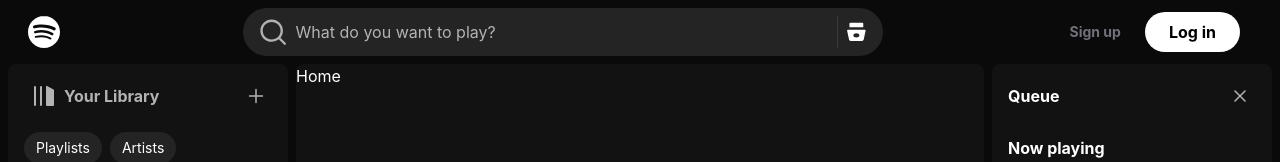
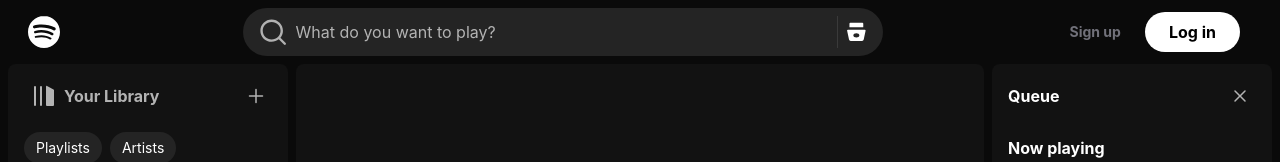
Before and after one commit to minhlc1108/spotify-fe, a React (Vite) app: page / in a window 1280 px wide. Shown: the top 162 px of the page. Built offline with nearby package versions, Linux system fonts and the light colour scheme.

Commit message:
css scroll-bar

```diff
--- a/src/assets/styles/global.css
+++ b/src/assets/styles/global.css
@@ -7,39 +7,18 @@ body {
 }
 @layer base {
 	/* Dành cho trình duyệt WebKit (Chrome, Safari, Edge) */
+
 	::-webkit-scrollbar {
-		@apply w-2 h-2;
+		width: 14px;
+	}
+	::-webkit-scrollbar-thumb {
+		background-color: hsla(0, 0%, 100%, 0.3);
 	}
 
-	::-webkit-scrollbar-track {
-		@apply bg-transparent;
+	:hover::-webkit-scrollbar-thumb {
+		background-color: #b3b3b3;
 	}
-
-	::-webkit-scrollbar-thumb {
-		@apply bg-transparent rounded-full transition-colors duration-300;
-	}
-
-	/* Hiện scrollbar khi hover */
-	:hover::-webkit-scrollbar-thumb {
-		@apply bg-[#535353];
-	}
-
-	/* Scrollbar khi active */
-	:active::-webkit-scrollbar-thumb {
-		@apply bg-[#b3b3b3];
-	}
-
-	/* Dành cho Firefox */
-	html {
-		scrollbar-color: transparent transparent; /* thumb và track */
-		scrollbar-width: thin;
-	}
-
-	html:hover {
-		scrollbar-color: #535353 transparent;
-	}
-
-	html:active {
-		scrollbar-color: #b3b3b3 transparent;
+	body::-webkit-scrollbar {
+		display: none;
 	}
 }
--- a/src/pages/Home.tsx
+++ b/src/pages/Home.tsx
@@ -1,7 +1,12 @@
 import React from "react";
 
 const Home: React.FC = () => {
-	return <div>Home</div>;
+	return (
+		<>
+			<div className="absolute h-[256px] top-0 bg-[#535353]"></div>
+			<section className="pt-1"></section>
+		</>
+	);
 };
 
 export default Home;
```
